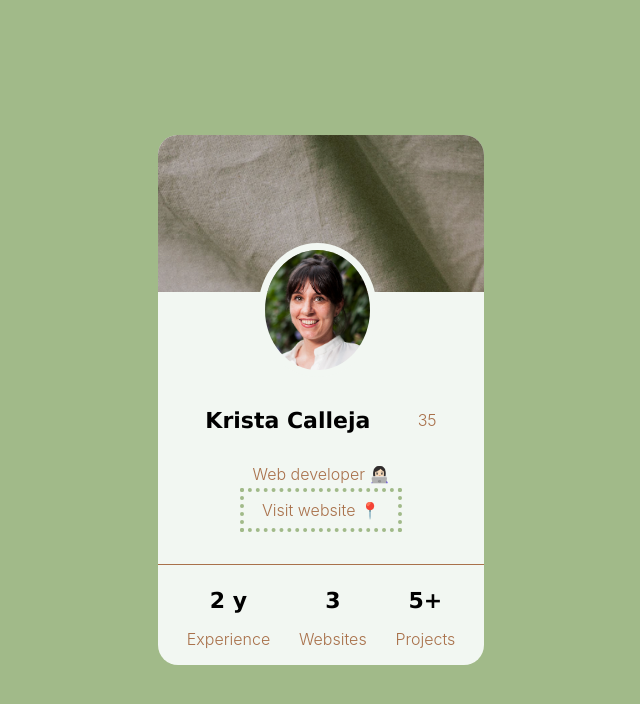
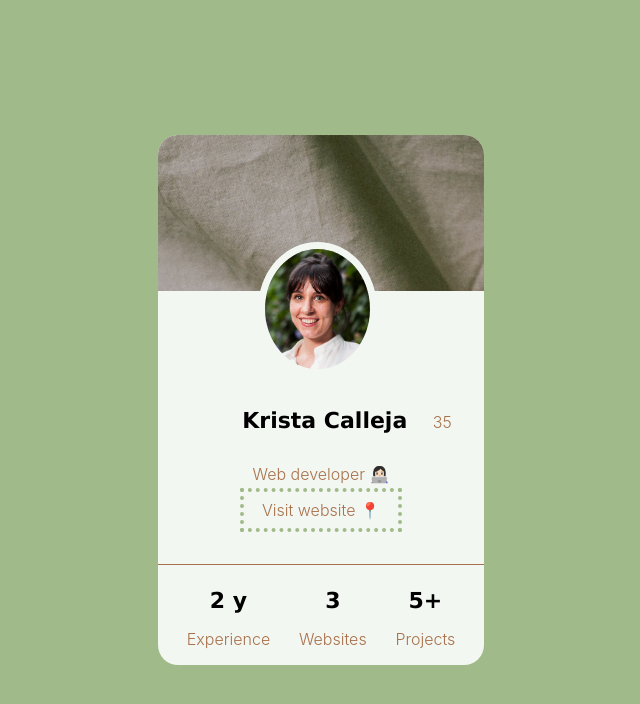
Before and after one commit to KristaCalleja/profile-card-component-main, a plain HTML site: page index.html in a window 1280 px wide. Shown: the whole page, without its empty margins (319-959 px from the left). Drawn offline with Linux system fonts and the light colour scheme.

Commit message:
Centralise text:div

```diff
--- a/style.css
+++ b/style.css
@@ -48,8 +48,11 @@ img:last-of-type{
     margin-top: -40px;
     display: flex;
     flex-direction: row;
+    width: 80%;
+    margin-left: 18%;
     justify-content: space-evenly;
     align-content: center;
+    align-items: baseline;
 }
 .text div:nth-child(2n){
     text-align: center;
```
